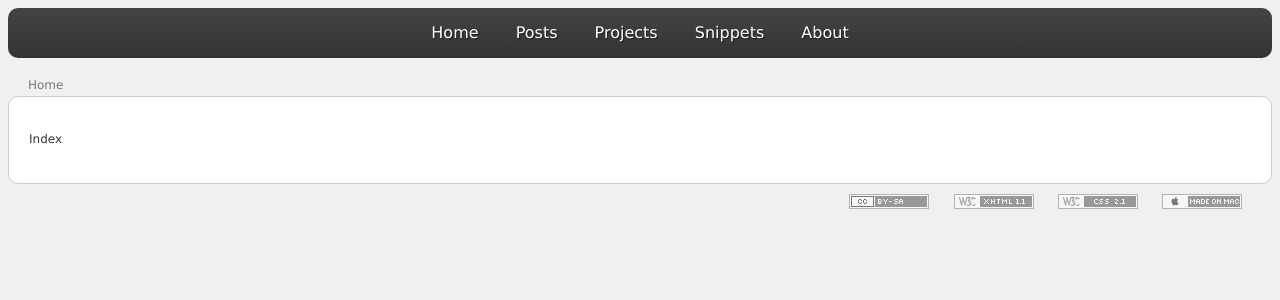
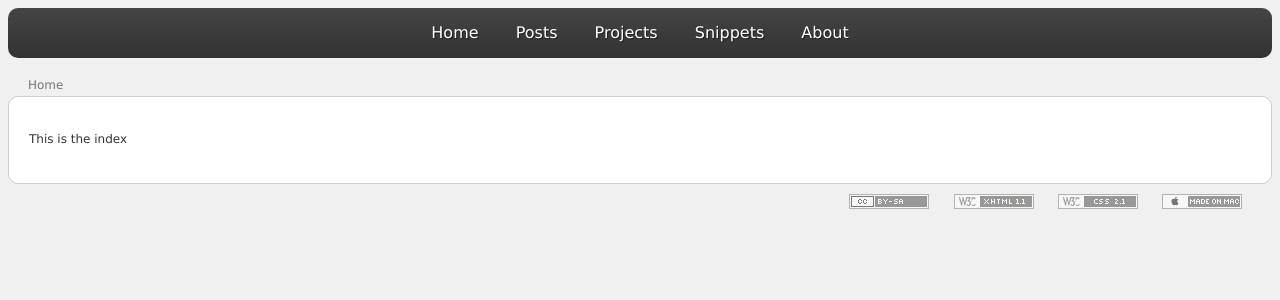
Before and after one commit to NewbiZ/newbiz.github.com, a Jekyll site: the page built from index.markdown, in a window 1280 px wide. Shown: the top 300 px of the page. Built offline with Jekyll 4.4.1, drawn with Linux system fonts in a browser that asks for light colours; Markdown is read by kramdown in place of the engine named in the settings.

```diff
--- a/_layouts/page_post.html
+++ b/_layouts/page_post.html
@@ -1,7 +1,9 @@
 ---
 layout: default
 ---
-<div id="breadcrumbs">Home &raquo; Posts &raquo; {{ post.categories.join(" &raquo; ") }} > {{ post.title }}</div>
+{% assign post   = page %}
+{% assign detail = true %}
+<div id="breadcrumbs">Home &raquo; Posts &raquo; {{ post.categories.join(" &raquo; ") }} &raquo; {{ post.title }}</div>
 <div id="content">
   <h1>{{ post.title }}</h1>
   {{ content }}
--- a/_posts/2010-12-06-Welcome.markdown
+++ b/_posts/2010-12-06-Welcome.markdown
@@ -1,6 +1,6 @@
 ---
 layout: page_post
-title: Welcome!
+title: Welcome
 ---
 Subtitle 1
 ----------
--- a/index.markdown
+++ b/index.markdown
@@ -2,4 +2,4 @@
 layout: page_index
 title: My coder basement
 ---
-Index
+This is the index
```
